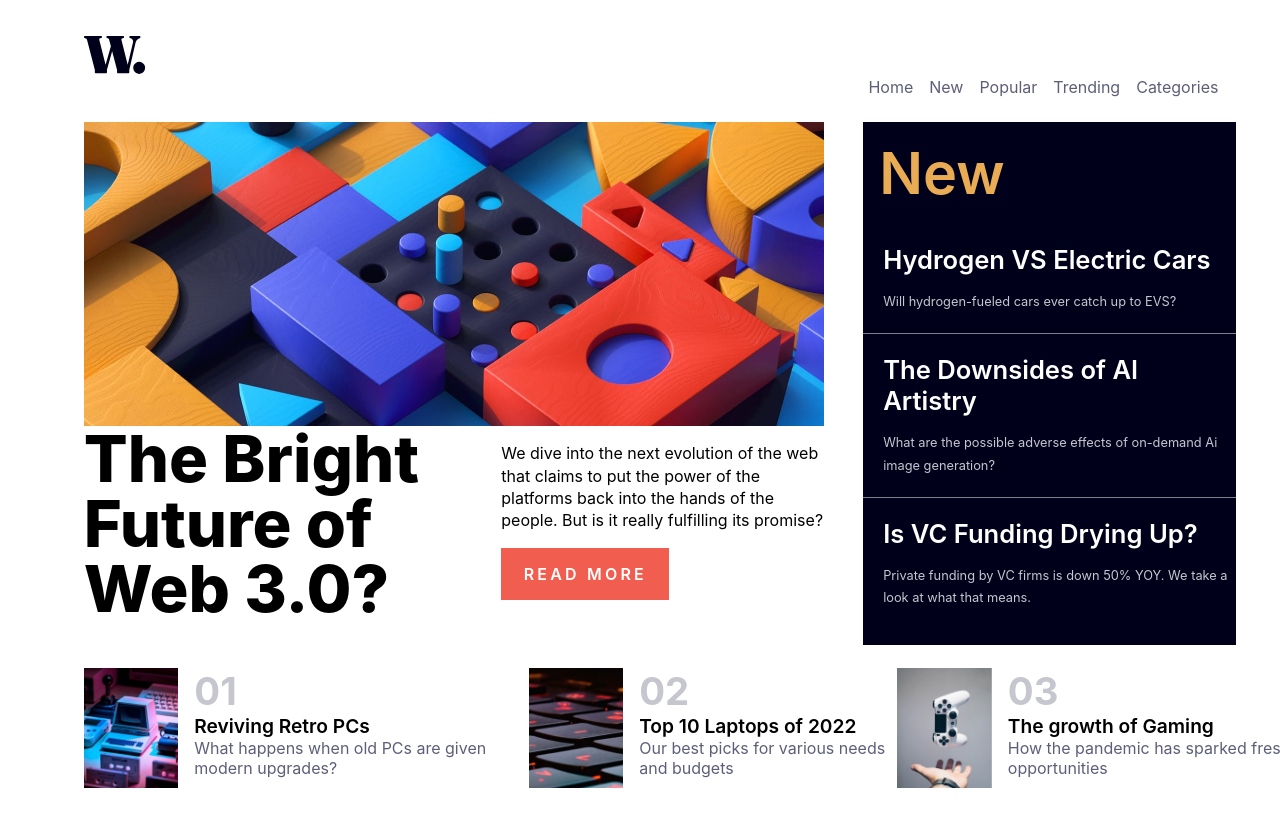
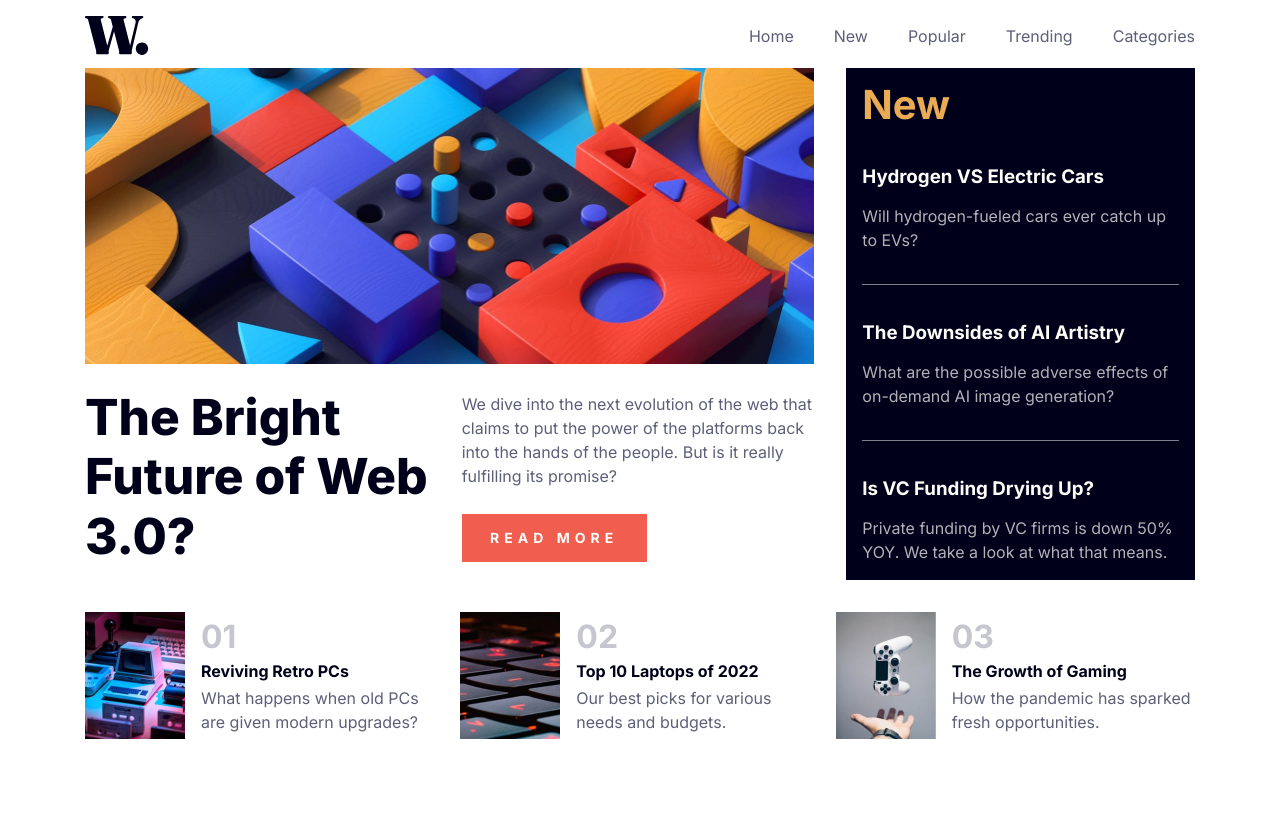
Before and after one commit to AidenNateLuk/news-homepage-main, a plain HTML site: page index2.html in a window 1280 px wide. Drawn offline with Linux system fonts and the light colour scheme.

Commit message:
reworked it

```diff
--- a/index2.html
+++ b/index2.html
@@ -1,101 +1,116 @@
+<!DOCTYPE html>
 <html lang="en">
 <head>
-    <meta charset="UTF-8" />
-    <meta name="viewport" content="width=device-width, initial-scale=1.0" />
-    <title>Document</title>
-    <link rel="stylesheet" href="styles.css" />
+  <meta charset="UTF-8">
+  <meta http-equiv="X-UA-Compatible" content="IE=edge">
+  <meta name="viewport" content="width=device-width, initial-scale=1.0">
+  <title>news-homepage-main</title>
+  <link rel="stylesheet" href="styles.css">
 </head>
 <body>
-    <div class="blurry" id="blurry"></div>
-    <div class="page">
-      <div class="page-head">
-        <nav>
-          <img src="assets/images/logo.svg" />
-          <img
-            id="open"
-            onclick="toggleList()"
-            src="assets/images/icon-menu.svg"
-          />
-        </nav>
-        <div id="list" class="list">
-          <img onclick="toggleList()" src="assets/images/icon-menu-close.svg" />
-          <ul>
+  <header class = "header">
+    <div class = "header-container">
+      <img src = "assets/images/logo.svg" alt = "Site Logo" class = "logo">
+      <nav class = "navbar">
+        <ul class = "navbar-list">
           <li>Home</li>
           <li>New</li>
           <li>Popular</li>
           <li>Trending</li>
           <li>Categories</li>
         </ul>
+      </nav>
+      <img src = "assets/images/icon-menu.svg" class = "hamburger-icon">
+    </div>
+  </header>
+  <main class = "main">
+    <div class = "hero">
+      <picture>
+        <source class = "hero-img-desktop" media="(min-width: 1088px)" srcset="assets/images/image-web-3-desktop.jpg"></source>
+        <img src = "assets/images/image-web-3-mobile.jpg" alt = "Hero Img Mobile" class = "hero-img-mobile">
+      </picture>
+      <h1>The Bright Future of Web 3.0?</h1>
+      <div class = "hero-content">
+        <p>We dive into the next evolution of the web that claims to put the power of the platforms back into the hands of the people. But is it really fulfilling its promise?
+        </p>
+        <a href = "#" class = "hero-CTA">
+          READ MORE
+        </a>
       </div>
     </div>
-      <div class="top">
-        <div class="main">
-          <img />
-          <div class="content">
-            <h1>The Bright Future of Web 3.0?</h1>
-            <div class="paragraph">
+    <div class = "primary-blog">
+      <h2>New</h2>
+      <article class = "primary-blog-article">
+        <h3>
+          Hydrogen VS Electric Cars
+        </h3>
+        <p class = "primary-blog-p">
+          Will hydrogen-fueled cars ever catch up to EVs?
+        </p>
+      </article>
+      <article class = "primary-blog-article">
+        <h3>
+          The Downsides of AI Artistry
+        </h3>
+        <p class = "primary-blog-p">
+          What are the possible adverse effects of on-demand AI image generation?
+        </p>
+      </article>
+      <article class = "primary-blog-article">
+        <h3>
+          Is VC Funding Drying Up?
+        </h3>
+        <p class = "primary-blog-p">
+          Private funding by VC firms is down 50% YOY. We take a look at what that means.
+        </p>
+      </article>
+    </div>
+    <div class = "secondary-blog">
+      <article class = "secondary-blog-article">
+        <img src = "assets/images/image-retro-pcs.jpg">
+        <div class = "secondary-blog-article-content">
+          <span>
+            01
+          </span>
+          <h3>
+            Reviving Retro PCs
+          </h3>
           <p>
-                We dive into the next evolution of the web that claims to put
-                the power of the platforms back into the hands of the people.
-                But is it really fulfilling its promise?
+            What happens when old PCs are given modern upgrades?
           </p>
-              <button>READ MORE</button>
         </div>
+      </article>
+      <article class = "secondary-blog-article">
+        <img src = "assets/images/image-top-laptops.jpg">
+        <div class = "secondary-blog-article-content">
+          <span>
+            02
+          </span>
+          <h3>
+            Top 10 Laptops of 2022
+          </h3>
+          <p>
+            Our best picks for various needs and budgets.
+          </p>
         </div>
+      </article>
+      <article class = "secondary-blog-article">
+        <img src = "assets/images/image-gaming-growth.jpg">
+        <div class = "secondary-blog-article-content">
+          <span>
+            03
+          </span>
+          <h3>
+            The Growth of Gaming
+          </h3>
+          <p>
+            How the pandemic has sparked fresh opportunities.
+          </p>
         </div>
-        <div class="new-articles">
-          <div class="card">
-            <div class="card-title">
-              <h1>New</h1>
+      </article>
     </div>
-            <section>
-              <a> Hydrogen VS Electric Cars </a>
-              <p>Will hydrogen-fueled cars ever catch up to EVS?</p>
-            </section>
-            <section>
-              <a> The Downsides of AI Artistry </a>
-              <p>
-                What are the possible adverse effects of on-demand Ai image
-                generation?
-              </p>
-            </section>
-            <section>
-              <a>Is VC Funding Drying Up?</a>
-              <p>
-                Private funding by VC firms is down 50% YOY. We take a look at
-                what that means.
-              </p>
-            </section>
-          </div>
-        </div>
-      </div>
-      <div class="other-articles">
-        <div class="image-container">
-          <img src="assets/images/image-retro-pcs.jpg" />
-          <div class="img-txt">
-            <h1>01</h1>
-            <a>Reviving Retro PCs</a>
-            <p>What happens when old PCs are given modern upgrades?</p>
-          </div>
-        </div>
-        <div class="image-container">
-          <img src="assets/images/image-top-laptops.jpg" />
-          <div class="img-txt">
-            <h1>02</h1>
-            <a>Top 10 Laptops of 2022</a>
-            <p>Our best picks for various needs and budgets</p>
-          </div>
-        </div>
-        <div class="image-container">
-          <img src="assets/images/image-gaming-growth.jpg" />
-          <div class="img-txt">
-            <h1>03</h1>
-            <a>The growth of Gaming</a>
-            <p>How the pandemic has sparked fresh opportunities</p>
-          </div>
-        </div>
-      </div>
-    </div>
-    <script src="index.js"></script>
+  </main>
+  <div id = "page-overlay"></div>
+  <script src = "index.js"></script>
 </body>
 </html>
--- a/styles.css
+++ b/styles.css
@@ -1,319 +1,342 @@
+@import url("https://fonts.googleapis.com/css2?family=Inter:wght@400;700;800&display=swap");
+
+:root {
+  --Off-white: hsl(36, 100%, 99%);
+  --Grayish-blue: hsl(233, 8%, 79%);
+  --Dark-grayish-blue: hsl(236, 13%, 42%);
+  --Very-dark-blue: hsl(240, 100%, 5%);
+  --Soft-orange: hsl(35, 77%, 62%);
+  --Soft-red: hsl(5, 85%, 63%);
+}
+
 * {
+  box-sizing: border-box;
+  margin: 0;
   padding: 0;
-  margin: 0;
-  text-decoration: none;
-  font-family: "Inter", sans-serif;
-  font-size: 16px;
-  list-style: none;
-}
-/* Base styles */
-* {
-  padding: 0;
-  margin: 0;
-  text-decoration: none;
-  font-family: "Inter", sans-serif;
-  font-size: 16px;
-  list-style: none;
 }
 
 body {
-  height: 100vh;
-  width: 100vw;
-  overflow-x: hidden;
+  position: relative;
+  padding: 1em;
+  padding-top: 4em;
+  font-family: "Inter", sans-serif;
 }
 
-/* Blurry overlay */
-.blurry.shown {
-  position: fixed;
-  height: 100%;
-  width: 100%;
-  background-color: rgba(0, 0, 0, 0.645); /* Black with 20% opacity */
-  filter: blur(1.5rem);
-  z-index: 5;
+img {
+  max-width: 100%;
 }
 
-/* Page container */
-.page {
+.header {
+  position: fixed;
+  top: 0;
+  left: 0;
+  right: 0;
+  background-color: white;
+  z-index: 2;
+}
+
+.header-container {
+  display: flex;
+  justify-content: space-between;
+  align-items: center;
+  max-width: 69.375rem;
+  height: 4rem;
+  margin-inline: auto;
+  padding-inline: 1em;
+}
+
+.navbar {
+  display: none;
+  background-color: white;
+}
+
+.navbar-mobile-open {
+  display: block;
+  position: absolute;
+  top: 100%;
+  right: 0;
+  left: 25%;
+  height: 100vh;
+}
+
+.hamburger-icon {
+  display: block;
+  cursor: pointer;
+}
+
+.navbar-list {
+  display: flex;
+  gap: 2.5rem;
+  list-style-type: none;
+}
+.list-open {
   display: flex;
   flex-direction: column;
-  height: 90%;
-  width: 90%;
-  position: relative;
-  margin: 1.24rem;
+  padding-top: 10vh;
+  height: 100%;
+  padding-left: 2em;
+  padding-bottom: 6em;
+  overflow: auto;
 }
 
-/* Page header */
-.page-head {
-  padding-bottom: 1rem;
+.overlay {
+  top: 0;
+  left: 0;
+  right: 0;
+  bottom: 0;
+  position: absolute;
+  background-color: rgba(0, 0, 0, 0.5);
+  backdrop-filter: blur(8px);
 }
 
-/* Navigation */
-nav {
-  display: flex;
-  justify-content: space-between;
+.navbar-list li {
+  color: var(--Very-dark-blue);
+  cursor: pointer;
+}
+.navbar-list li:hover {
+  color: var(--Soft-red);
 }
 
-nav img {
-  height: 2.4rem;
+.logo {
+  width: 45px;
+  height: auto;
 }
 
-#open {
-  cursor: pointer;
-  height: 1.24rem;
+.main {
+  display: grid;
+  gap: 4rem;
+  max-width: 69.375rem;
+  margin-inline: auto;
 }
 
-/* List */
-.list {
-  display: flex;
-  flex-direction: column;
-  position: absolute;
-  top: 0;
-  right: 0;
-  height: 100vh;
-  background: white;
-  width: 200px;
-  transform: translateX(300px);
-  transition: ease-out 0.3s;
-  z-index: 10;
+.hero {
+  display: grid;
+  gap: 1rem;
 }
 
-.list ul {
-  color: hsl(236, 13%, 42%);
+.hero-content {
   display: flex;
   flex-direction: column;
   gap: 1rem;
-  padding-top: 4.8rem;
-  padding-left: 2.4rem;
 }
 
-.list li {
+.hero h1 {
+  font-size: 2.5rem;
+  font-size: clamp(2.5rem, 2.3rem + 1vw, 3.5rem);
+  font-weight: 800;
+  color: var(--Very-dark-blue);
+  text-align: left;
+  line-height: 1.2;
+}
+
+.hero p {
+  line-height: 1.5;
+  color: var(--Dark-grayish-blue);
+}
+
+.hero-img-desktop {
+  display: block;
+  width: 100%;
+}
+
+.hero-img-mobile {
+  display: block;
+  width: 100%;
+  height: 100%;
+  object-fit: cover;
+}
+
+.hero-CTA {
+  display: flex;
+  justify-content: center;
+  align-items: center;
+  width: 11.5625rem;
+  height: 3rem;
+  background-color: var(--Soft-red);
+  text-decoration: none;
+  color: var(--Off-white);
+  letter-spacing: 5px;
+  font-size: 14px;
+  font-weight: 600;
+}
+
+.hero-CTA:hover {
+  background-color: var(--Very-dark-blue);
+}
+
+.primary-blog {
+  display: grid;
+  gap: 2.25rem;
+  background-color: var(--Very-dark-blue);
+  padding: 1em;
+}
+
+.primary-blog h2 {
+  color: var(--Soft-orange);
+  font-size: 2em;
+}
+
+.primary-blog-article {
+  color: var(--Off-white);
+  border-bottom: 1px solid rgba(255, 255, 255, 0.5);
+  padding-bottom: 2em;
+}
+
+.primary-blog-article:last-child {
+  border: none;
+  padding-bottom: 0;
+}
+
+.primary-blog-article h3 {
+  margin-bottom: 1rem;
   cursor: pointer;
 }
 
-.list li:active {
-  color: hsl(5, 85%, 63%);
+.primary-blog-article h3:hover {
+  color: var(--Soft-orange);
 }
 
-.list img {
-  position: absolute;
-  right: 1.2rem;
-  top: 1.2rem;
+.primary-blog-p {
+  opacity: 0.7;
+  line-height: 1.5;
 }
 
-.list.shown {
-  transform: translateX(25px);
-  transition: ease-in 0.3s;
-  z-index: 10;
+.secondary-blog {
+  display: grid;
+  gap: 1rem;
 }
 
-/* Main content */
-.top {
-  padding-bottom: 1.24rem;
+.secondary-blog-article {
+  display: flex;
+  gap: 1rem;
+}
+
+.secondary-blog-article img {
+  max-width: 6.25rem;
+  height: auto;
+  object-fit: cover;
+}
+
+.secondary-blog-article-content {
   display: flex;
   flex-direction: column;
+  justify-content: space-evenly;
 }
 
-.main {
-  padding-bottom: 1.24rem;
+.secondary-blog-article-content span {
+  font-size: 2em;
+  font-weight: 700;
+  color: var(--Grayish-blue);
 }
 
-.main img {
-  content: url("assets/images/image-web-3-mobile.jpg");
-  object-fit: contain;
-  width: 100%;
-}
-
-.main .content h1 {
-  font-weight: 800;
-  font-size: 2.48rem;
-  line-height: 2.48rem;
-}
-
-.main .content .paragraph p {
-  line-height: 1.4rem;
-  font-weight: 400;
-  font-size: 1rem;
-  margin-bottom: 1rem;
-}
-
-.main .content .paragraph button {
-  padding: 1rem 1.4rem;
-  background-color: hsl(5, 85%, 63%);
-  border: none;
-  color: white;
-  font-weight: 600;
-  letter-spacing: 0.2rem;
+.secondary-blog-article-content h3 {
+  color: var(--Very-dark-blue);
+  font-size: 1em;
   cursor: pointer;
 }
 
-.main .content .paragraph button:active {
-  background-color: hsl(240, 100%, 5%);
+.secondary-blog-article-content h3:hover {
+  color: var(--Soft-red);
 }
 
-/* New articles */
-.new-articles .card {
-  background-color: hsl(240, 100%, 5%);
-  color: white;
-  padding-bottom: 1rem;
-  padding-right: 0;
+.secondary-blog-article-content p {
+  color: var(--Dark-grayish-blue);
+  line-height: 1.5;
 }
 
-.new-articles .card .card-title h1 {
-  color: hsl(35, 77%, 62%);
-  font-size: 3.6rem;
-  padding: 1rem;
-  font-weight: 600;
-  padding-right: 0;
-}
-
-.new-articles .card section {
-  border-bottom: rgba(255, 255, 255, 0.5) solid 0.5px;
-  padding: 1.24rem;
-  padding-right: 0;
-}
-
-.new-articles .card section a {
-  font-size: 1.6rem;
-  font-weight: 600;
-  cursor: pointer;
-  padding-right: 0;
-}
-
-.new-articles .card section a:active {
-  color: hsl(35, 77%, 62%);
-}
-
-.new-articles .card section p {
-  padding-top: 1rem;
-  color: hsl(233, 8%, 79%);
-  line-height: 1.4rem;
-  font-size: 0.8rem;
-}
-
-.new-articles .card section:last-child {
-  border-bottom: none;
-}
-
-/* Other articles */
-.other-articles .image-container {
-  display: flex;
-  flex-direction: row;
-  padding-bottom: 1rem;
+@media (min-width: 40rem) {
+  .main {
+    grid-template-columns: repeat(2, 1fr);
     gap: 1rem;
   }
-
-.other-articles .image-container img {
-  height: 15vh;
+  .hero h1 {
+    height: fit-content;
+    align-self: flex-end;
   }
-
-.other-articles .image-container h1 {
-  color: hsl(233, 8%, 79%);
-  font-size: 2.4rem;
+  .hero {
+    grid-template-columns: 1fr 1fr;
+    grid-column: span 2;
   }
-
-.other-articles .image-container a {
-  color: black;
-  font-size: 1.2rem;
-  font-weight: 600;
-  cursor: pointer;
-}
-
-.other-articles .image-container a:active {
-  color: hsl(5, 85%, 63%);
-}
-
-.other-articles .image-container p {
-  font-weight: 400;
-  color: hsl(236, 13%, 42%);
-}
-@media only screen and (min-width: 768px) {
-  body {
-    overflow: hidden;
-    margin: 0;
-  }
-
-  .page {
-    height: 100%;
-    width: 100%;
-    overflow: hidden;
-    display: flex;
-    flex-direction: column;
-    margin-right: 4rem;
-
-    .page-head {
-      padding-top: 1rem;
-      padding-left: 4rem;
-      nav {
-        #open {
-          display: none;
-        }
+  .hero picture {
+    grid-row: span 2;
+    grid-column: span 1;
   }
 }
 
-    .list {
-      display: flex;
-      background: transparent; /* Hide the list initially */
-      position: fixed;
+@media (min-width: 55rem) {
+  .hamburger-icon {
+    display: none;
   }
-    .list ul {
-      display: flex;
+  .header-container .navbar {
+    display: block;
+  }
+  .navbar-mobile-open {
+    position: unset;
+    height: auto;
+  }
+  .list-open {
     flex-direction: row;
-      transform: translateX(-550px);
+    padding: 0;
+    color: var(--Very-dark-blue);
+    overflow: visible;
   }
-    .top {
-      flex-grow: 3;
-      height: 50%;
-      width: 100%;
-      display: flex;
-      flex-direction: row;
-      justify-content: space-evenly;
-      padding-top: 2rem;
-      margin-bottom: 4rem;
-
-      .main {
-        width: 80%;
-        padding: 0;
-        padding-left: 4rem;
-
-        img {
-          content: url("assets/images/image-web-3-desktop.jpg");
-          object-fit: contain;
-          width: 100%;
-          max-width: 100%; /* Ensure image doesn't exceed container width */
-          height: auto; /* Maintain aspect ratio */
-          max-height: 350px; /* Adjust the maximum height as needed */
+  .navbar-list li {
+    color: var(--Dark-grayish-blue);
   }
-
-        .content {
-          width: 100%;
-          display: flex;
-          flex-direction: row;
-          align-items: flex-start; /* Align content to the start of the container */
-
-          h1 {
-            font-size: 65px;
-            line-height: 1;
-          }
-
-          .paragraph {
-            margin-top: 1rem; /* Add margin between heading and paragraph */
-            width: 100%;
-          }
+  .overlay {
+    position: unset;
+    background-color: none;
   }
 }
 
-      .new-articles {
-        margin-left: 2.48rem;
-        padding-right: 4rem;
+@media (min-width: 62rem) {
+  .primary-blog {
+    padding-inline: 4em;
+  }
+  .secondary-blog {
+    padding-right: 4em;
   }
 }
 
-    .other-articles {
-      display: flex;
-      flex-direction: row;
-      flex-grow: 1;
-      margin-top: 1rem;
-      padding-left: 4rem;
+@media (min-width: 68rem) {
+  .header {
+    left: 1em;
+    right: 1em;
+    top: 0.21875em;
+  }
+  .header-container {
+    padding-inline: 0;
+  }
+  .main {
+    grid-template-columns: repeat(3, 1fr);
+    gap: 2rem;
+  }
+  .hero {
+    column-gap: 1.5rem;
+    row-gap: 1.5rem;
+    align-content: flex-start;
+  }
+  .hero-content {
+    justify-content: space-around;
+  }
+  .hero picture {
+    grid-column: span 2;
+  }
+  .hero-CTA {
+    grid-column: 2 / 3;
+  }
+  .secondary-blog {
+    grid-template-columns: repeat(3, 1fr);
+    grid-column: span 3;
+    padding: 0;
+  }
+  .primary-blog h2 {
+    font-size: 2.5em;
+  }
+  .logo {
+    width: 64px;
+  }
+  .primary-blog {
+    padding-inline: 1em;
   }
 }
-}
```
Also changed, not shown: index.js (+18 -9 lines). Lines whose indentation alone changed are shown as unchanged.
